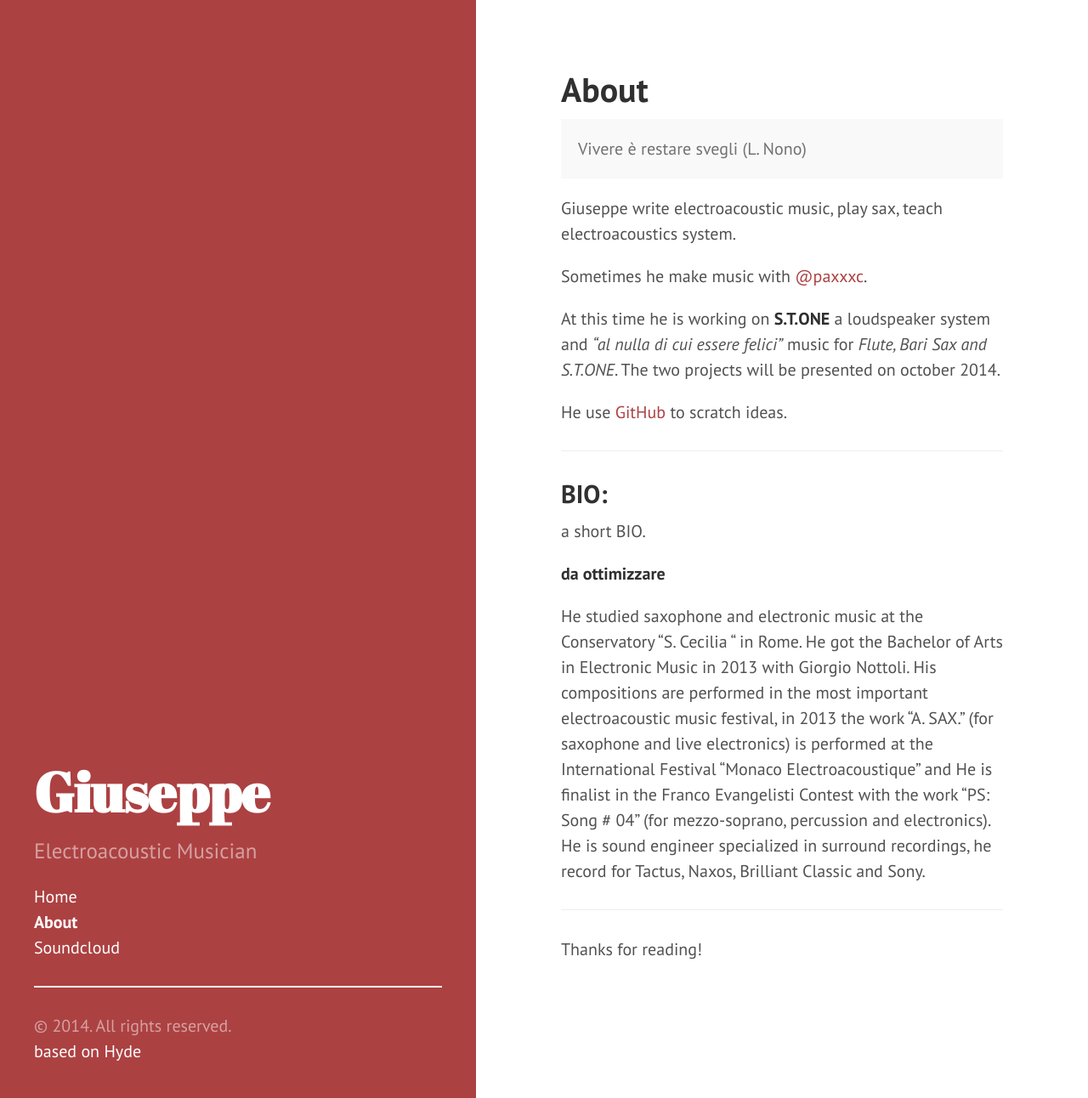
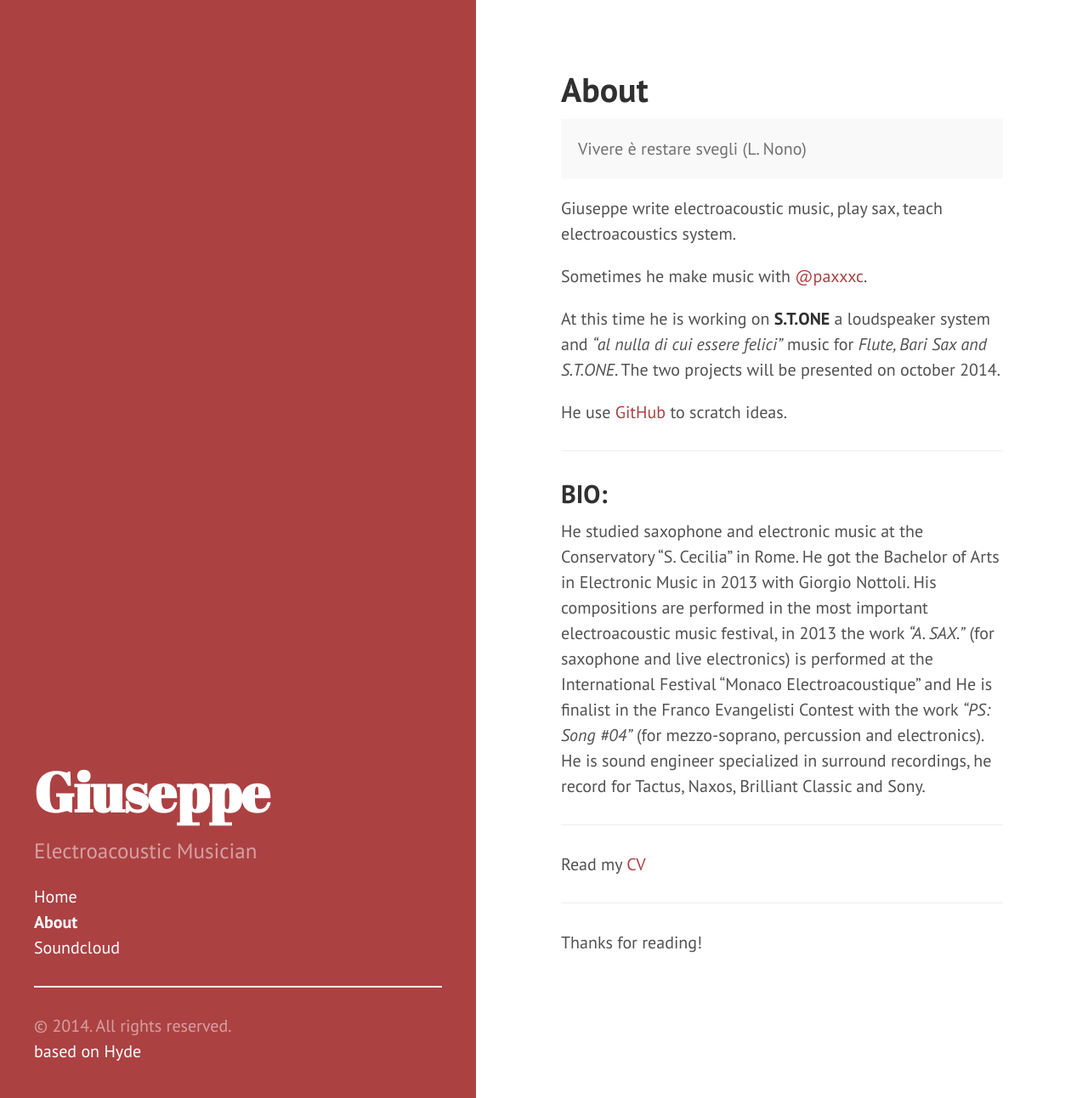
Before and after one commit to grammaton/grammaton.github.io, a Jekyll site: the page built from about.md, in a window 1280 px wide and 1292 px high. Shown: the whole window at 85% size. Built offline with Jekyll 4.4.1, drawn with Linux system fonts in a browser that asks for light colours; Markdown is read by kramdown in place of the engine named in the settings.

Commit message:
some fixes

```diff
--- a/about.md
+++ b/about.md
@@ -20,13 +20,13 @@ He use [GitHub](https://github.com/grammaton) to scratch ideas.
 
 ## BIO:
 
-a short BIO.
-
-**da ottimizzare**
-
 <!--Studia Saxofono e Musica Elettronica presso il Conservatorio “S. Cecilia” di Roma. Si diploma in Musica Elettronica nel 2013 con Giorgio Nottoli. Sue musiche vengono eseguite in diversi Festival di musica elettroacustica, nel 2013 il brano “A. SAX.” (per sax e live electronics) viene eseguito al festival Internazionale “Monaco Electroacoustique” ed è finalista al Concorso Franco Evangelisti con il brano “PS: Song #04” (per mezzosoprano, percussioni ed elettronica). È Tecnico del Suono specializzato in registrazioni surround, incide per edizioni Tactus, Naxos, Brilliant Classic e Sony.-->
 
-He studied saxophone and electronic music at the Conservatory "S. Cecilia " in Rome. He got the Bachelor of Arts in Electronic Music in 2013 with Giorgio Nottoli. His compositions are performed in the most important electroacoustic music festival, in 2013 the work “A. SAX.” (for saxophone and live electronics) is performed at the International Festival “Monaco Electroacoustique” and He is finalist in the Franco Evangelisti Contest with the work “PS: Song # 04” (for mezzo-soprano, percussion and electronics). He is sound engineer specialized in surround recordings, he record for Tactus, Naxos, Brilliant Classic and Sony.
+He studied saxophone and electronic music at the Conservatory "S. Cecilia" in Rome. He got the Bachelor of Arts in Electronic Music in 2013 with Giorgio Nottoli. His compositions are performed in the most important electroacoustic music festival, in 2013 the work *“A. SAX.”* (for saxophone and live electronics) is performed at the International Festival “Monaco Electroacoustique” and He is finalist in the Franco Evangelisti Contest with the work *“PS: Song #04”* (for mezzo-soprano, percussion and electronics). He is sound engineer specialized in surround recordings, he record for Tactus, Naxos, Brilliant Classic and Sony.
+
+----
+
+Read my [CV](https://conservatoriosantacecilia.academia.edu/GiuseppeSilvi/CurriculumVitae)
 
 ----
 
```
Also changed, not shown: _posts/2014-04-01-SlowLevelExperience01.md (+1 -3 lines), README.md, public/apple-touch-icon-144-precomposed.png.
